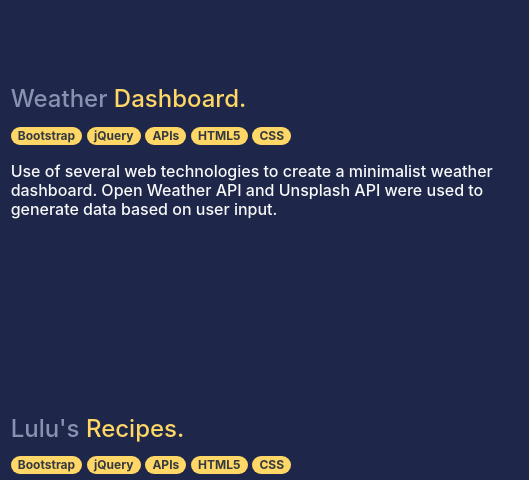
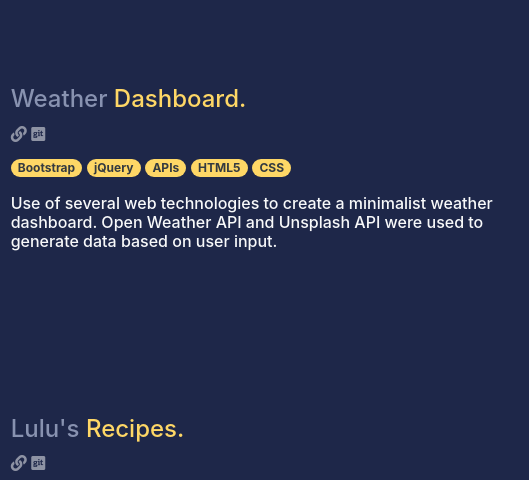
Before and after one commit to hedical/Portfolio-minimalist, a plain HTML site: page index.html in a window 1280 px wide. Shown: the part 1320-1800 px from the top of the page, 554-1083 px from the left. Drawn offline with nearby package versions, Linux system fonts and the light colour scheme.

Commit message:
added links for projects

```diff
--- a/index.html
+++ b/index.html
@@ -113,6 +113,8 @@
                             Reality
                             Headset.</h6>
                     </div>
+
+
             </article>
 
             <article class="m-2">
@@ -123,6 +125,10 @@
                     <div class="text col-lg-6 col-md-12 mt-2 mb-2"">
                         <h4 class=" css-gl191r fadeup-enter-done" style="transition-delay: 300ms;"">Weather <a
                             href="" target=" _blank"> Dashboard.</a></h4>
+                        <a href="https://hedical.github.io/WeatherApp/…" target="_blank"><i class="fa fa-link"
+                                aria-hidden="true"></i></a>
+                        <a href="https://github.com/hedical/WeatherApp" target="_blank"><i class="fab fa-git-square"
+                                aria-hidden="true"></i></a>
                         <ul class="p-0 mt-2">
                             <li>
                                 <span class="badge badge-pill text-dark">Bootstrap</span>
@@ -146,6 +152,10 @@
                     <div class="text col-lg-6 col-md-12 mt-2 mb-2"">
                         <h4 class=" css-gl191r fadeup-enter-done" style="transition-delay: 300ms;"">Lulu's <a
                                 href="" target=" _blank"> Recipes.</a></h4>
+                        <a href="https://hedical.github.io/Recipe-App/index.html" target="_blank"><i class="fa fa-link"
+                                aria-hidden="true"></i></a>
+                        <a href="https://github.com/hedical/Recipe-App" target="_blank"><i class="fab fa-git-square"
+                                aria-hidden="true"></i></a>
                         <ul class="p-0 mt-2">
                             <li>
                                 <span class="badge badge-pill text-dark">Bootstrap</span>
```
